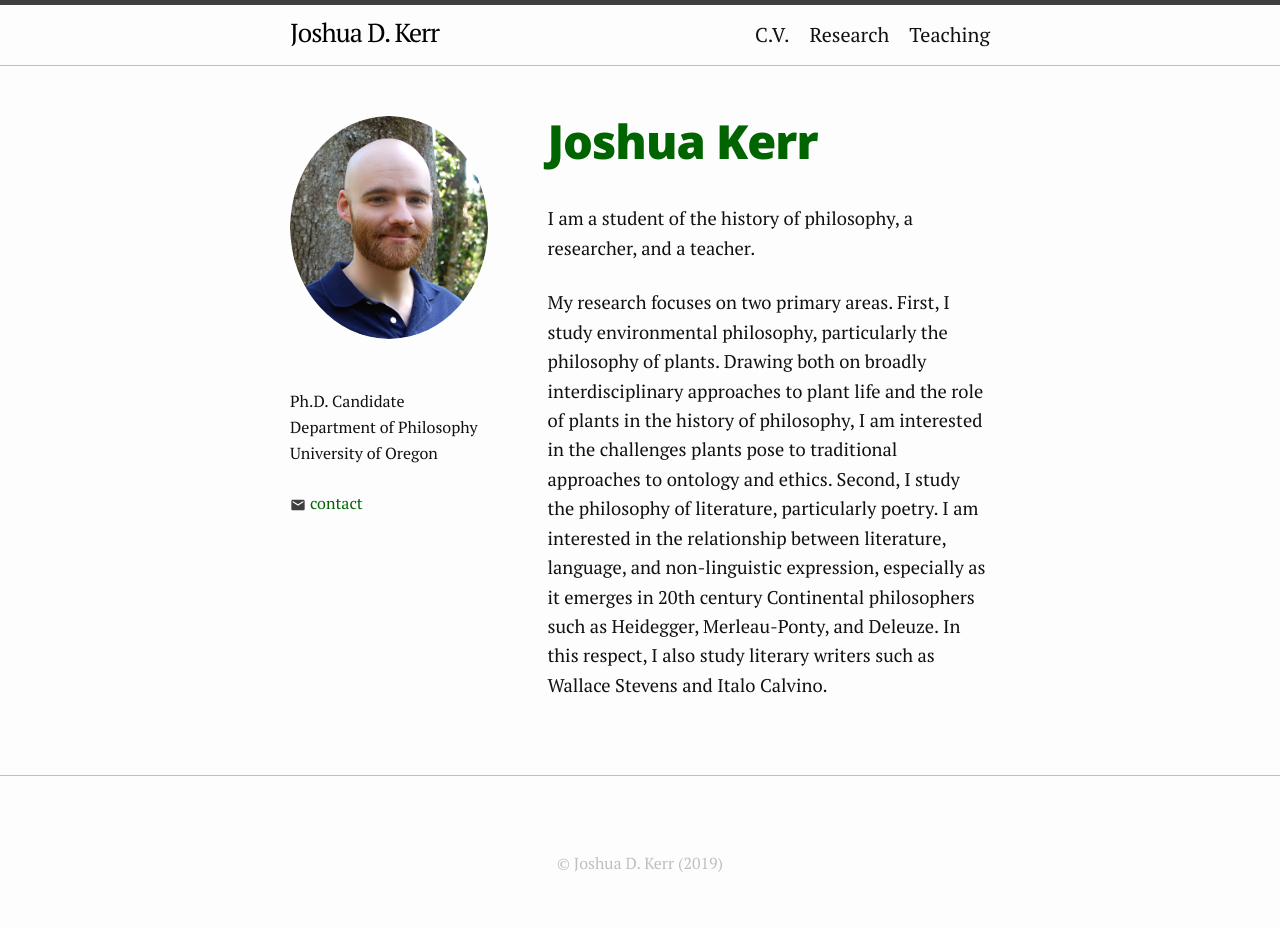
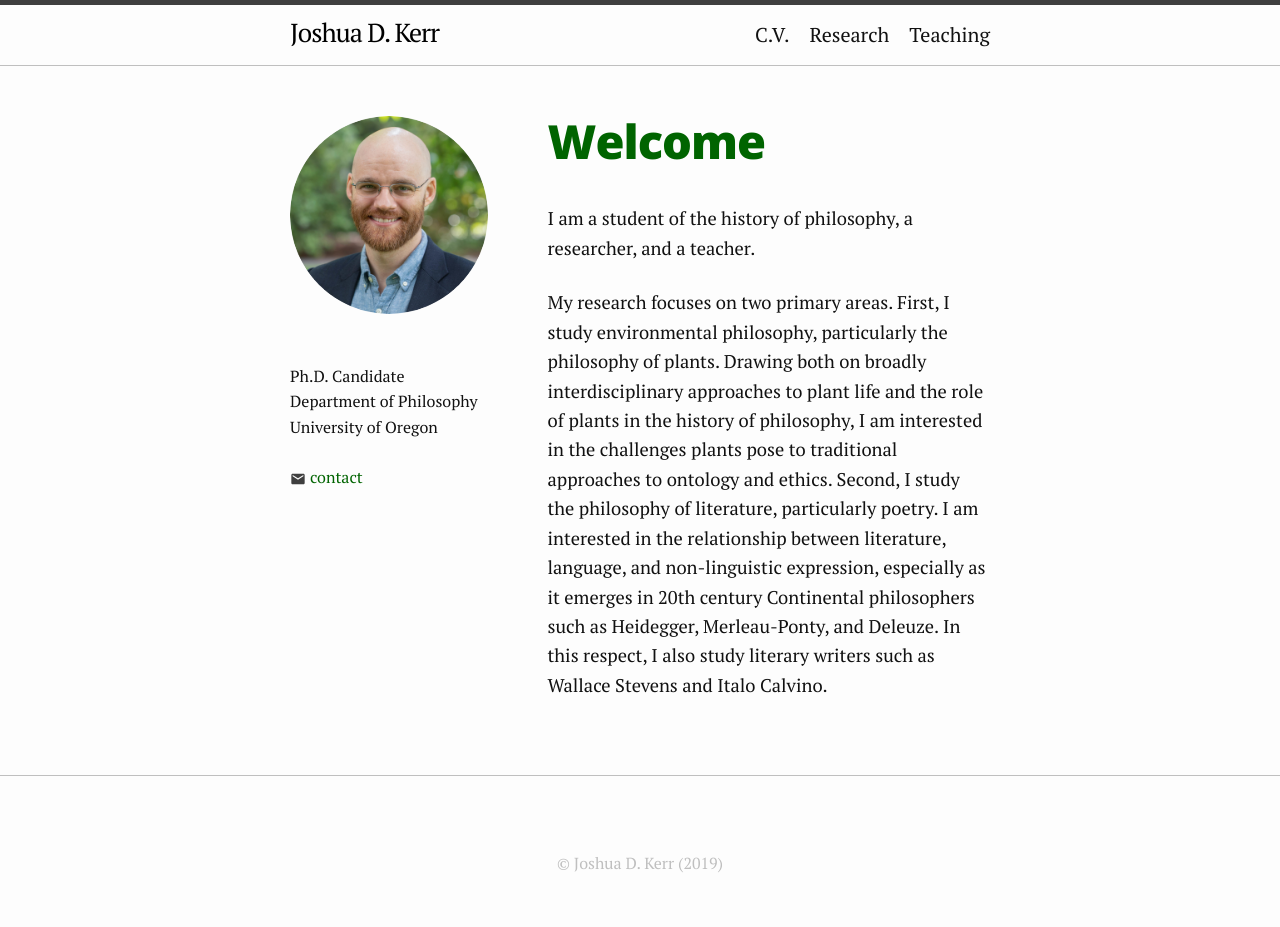
Before and after one commit to joshuakerr/joshuakerr.github.io.old, a Jekyll site: the page built from index.md, in a window 1280 px wide. Built offline with Jekyll 4.4.1, drawn with Linux system fonts in a browser that asks for light colours.

Commit message:
main title

```diff
--- a/index.md
+++ b/index.md
@@ -1,6 +1,6 @@
 ---
     layout: about
-    title: Joshua Kerr
+    title: Welcome
     invisible: true
 ---
 
```
Also changed, not shown: images/portrait-small.png.
